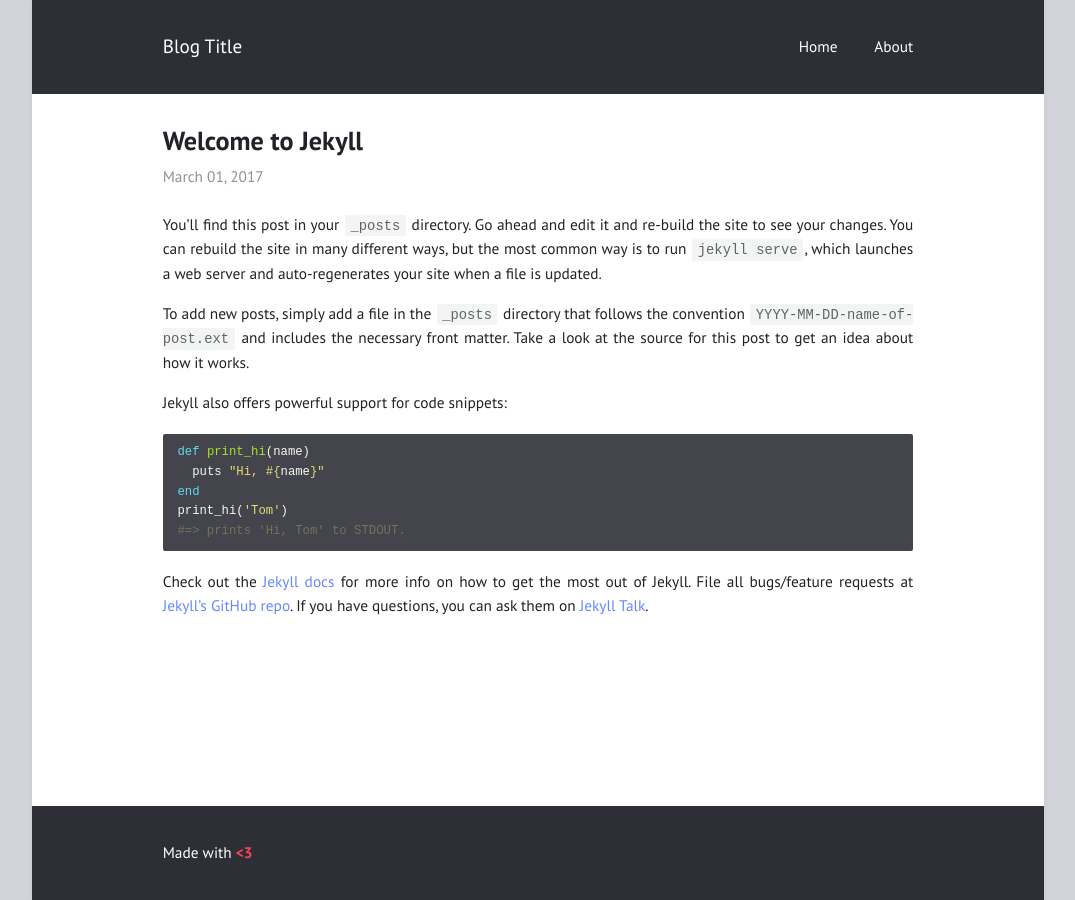
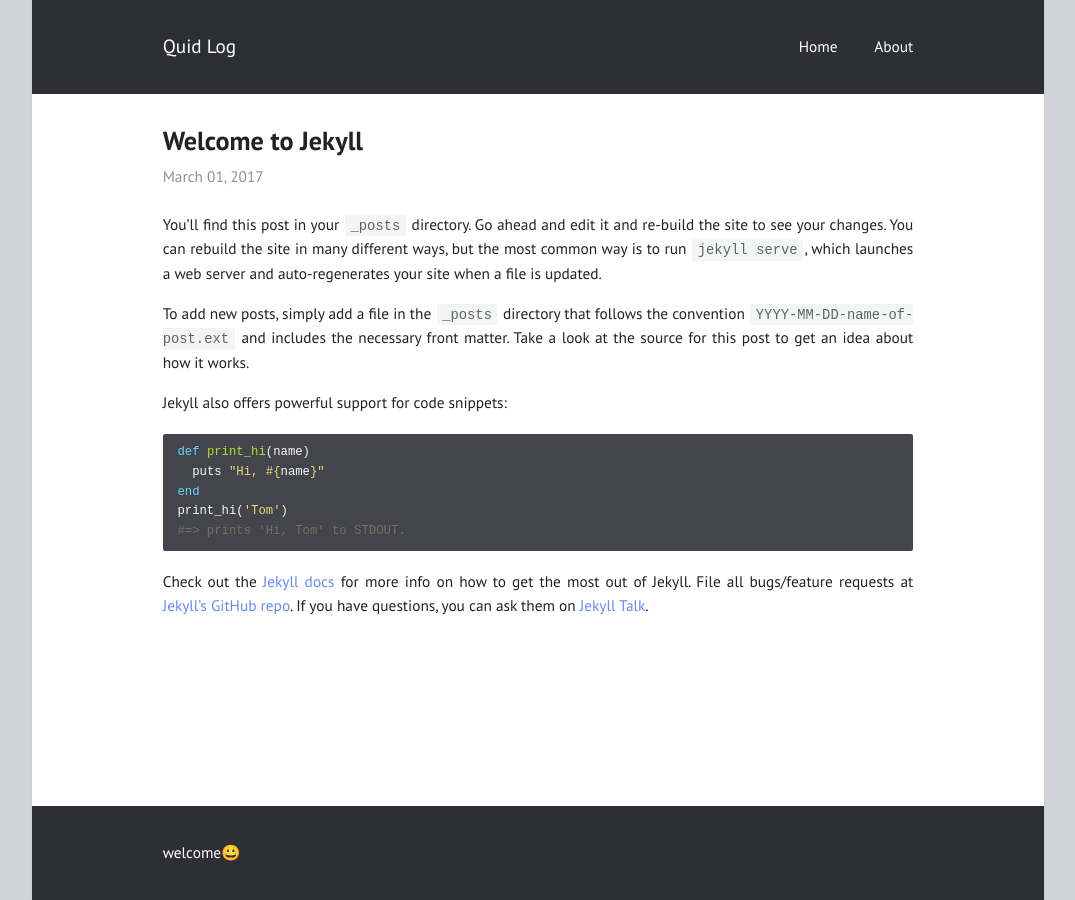
Before and after one commit to QuiD-0/quid-0.log, a Jekyll site: the page built from _posts/2017-03-01-welcome-to-jekyll.md, in a window 1280 px wide. Shown: the whole page, without its empty margins (102-1177 px from the left). Built offline with Jekyll 4.4.1, drawn with Linux system fonts in a browser that asks for light colours.

Commit message:
Update _config.yml

```diff
--- a/_config.yml
+++ b/_config.yml
@@ -1,32 +1,32 @@
-title: "Blog Title"
-author: "Blog Author"
-description: "Made with <b style=\"color: #f45;\">&lt;3</b>"
+title: 'Quid Log'
+author: 'quid-0'
+description: 'welcome😀'
 permalink: /:title/
-lang: "en"
+lang: 'en'
 excerpt_separator: "\n\n\n"
-date_format: "%B %d, %Y"
+date_format: '%B %d, %Y'
 
 # Layout
 
-show_excerpts: true        # show article excerpts on the home page
-show_frame: true           # adds a gray frame to the site
-show_sidebar: false        # show a sidebar instead of the usual header
-minimal: false             # use a dark header
+show_excerpts: true # show article excerpts on the home page
+show_frame: true # adds a gray frame to the site
+show_sidebar: false # show a sidebar instead of the usual header
+minimal: false # use a dark header
 
 # Menu
 
-navigation:                # accepts {file, title, url, icon, sidebaricon}
-  - {file: "index.html"}
-  - {file: "README.md"}
+navigation: # accepts {file, title, url, icon, sidebaricon}
+  - { file: 'index.html' }
+  - { file: 'README.md' }
 
-external:                  # shows a footer with social links - for available icons see fontawesome.com/icons
-  - {title: Mail, icon: envelope, url: "mailto:niklasbuschmann@users.noreply.github.com"}
-  - {title: Github, icon: github, url: "https://github.com/niklasbuschmann/contrast"}
-  - {title: Subscribe, icon: rss, url: "/feed.xml"}
+external: # shows a footer with social links - for available icons see fontawesome.com/icons
+  - { title: Mail, icon: envelope, url: 'mailto:wodnd101@naver.com' }
+  - { title: Github, icon: github, url: 'https://github.com/quid-0' }
+  - { title: Subscribe, icon: rss, url: '/feed.xml' }
 
 comments:
 #  disqus_shortname: ""    # see https://disqus.com/
 #  isso_domain: ""         # see https://posativ.org/isso/
 
 plugins:
- - jekyll-feed
+  - jekyll-feed
```
